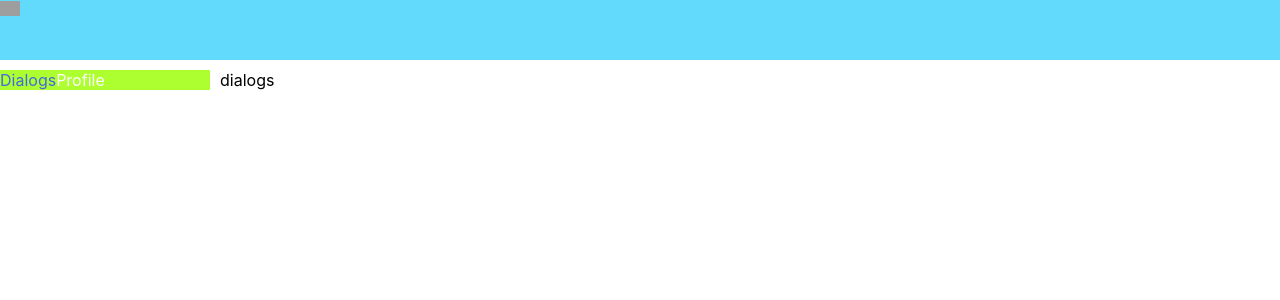
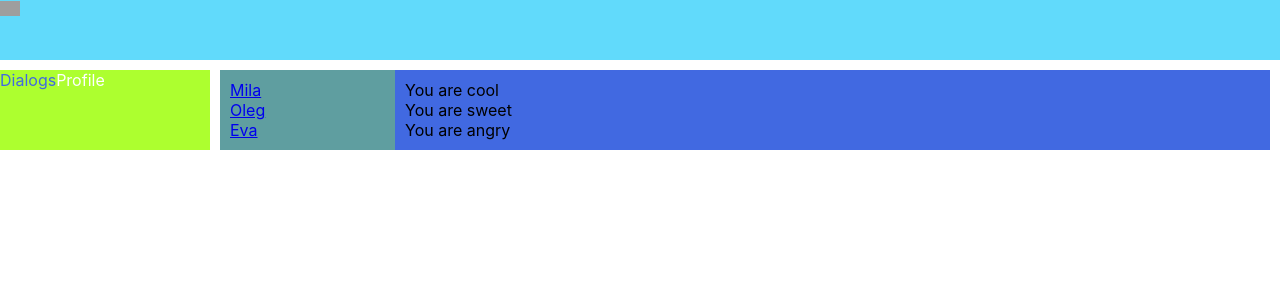
Before and after one commit to bambooka/social-network, a React (Create React App) app: page /dialogs in a window 1280 px wide. Shown: the top 300 px of the page. Built offline with nearby package versions, Linux system fonts and the light colour scheme; grey boxes are pictures that could not be loaded.

Commit message:
feat: add navigation for dialogs

```diff
--- a/src/components/Dialogs.js
+++ b/src/components/Dialogs.js
@@ -1,10 +1,26 @@
 import React from "react";
 import style from './../styles/Dialogs.module.css'
+import {NavLink} from "react-router-dom";
 
 const Dialogs = () => {
   return(
     <div className={style.dialogs_content}>
-      dialogs
+      <div className={style.dialogs}>
+        <div className={style.dialogItem  + ' ' + style.active}>
+          <NavLink to={'/dialogs/1'}>Mila</NavLink>
+        </div>
+        <div className={style.dialogItem}>
+          <NavLink to={'/dialogs/2'}>Oleg</NavLink>
+        </div>
+        <div className={style.dialogItem}>
+          <NavLink to={'/dialogs/3'}>Eva</NavLink>
+        </div>
+      </div>
+      <div className={style.messages}>
+        <div>You are cool</div>
+        <div>You are sweet</div>
+        <div>You are angry</div>
+      </div>
     </div>
   )
 }
--- a/src/styles/Dialogs.module.css
+++ b/src/styles/Dialogs.module.css
@@ -1,3 +1,22 @@
 .dialogs_content {
+    display: grid;
+    grid-template-columns: 2fr 10fr;
+}
+
+.dialogsItem {
 
 }
+
+.dialogItem .active {
+    color: gold;
+}
+
+.messages {
+    background-color: royalblue;
+    padding: 10px;
+}
+
+.dialogs {
+    background-color: cadetblue;
+    padding: 10px;
+}
```
